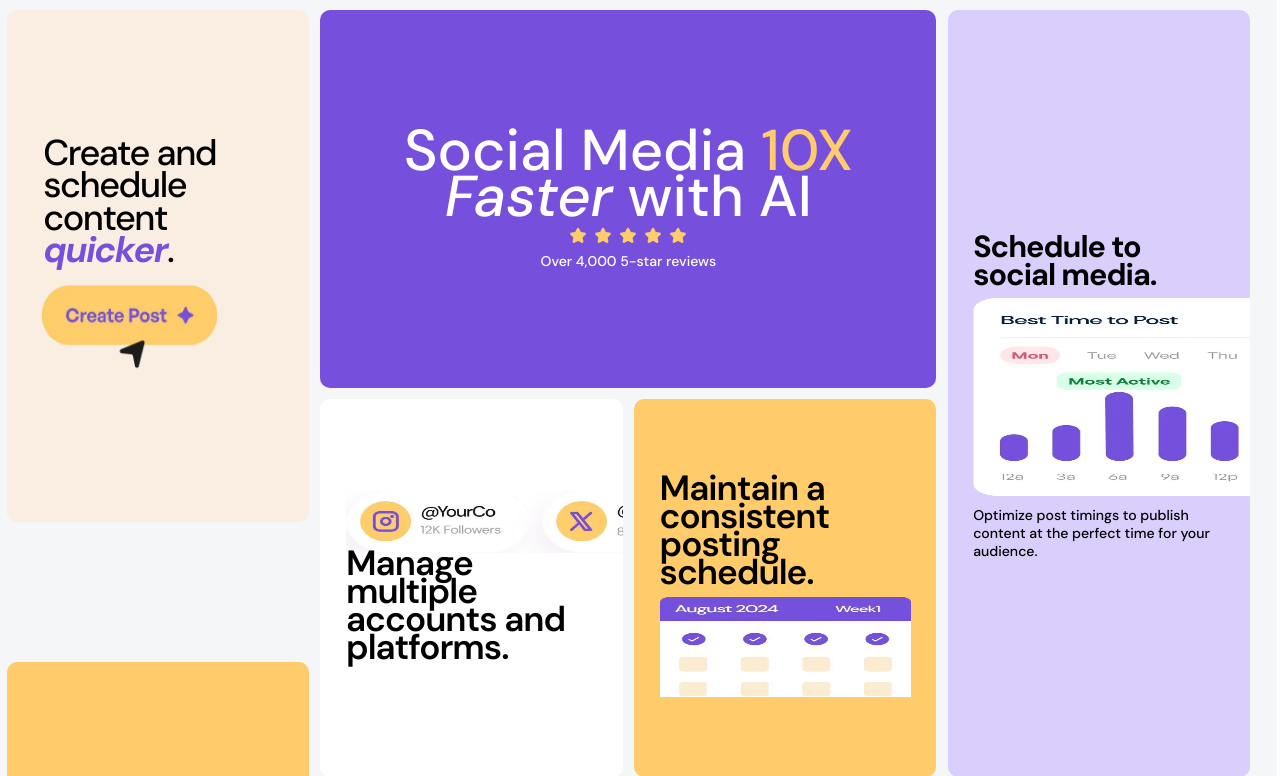
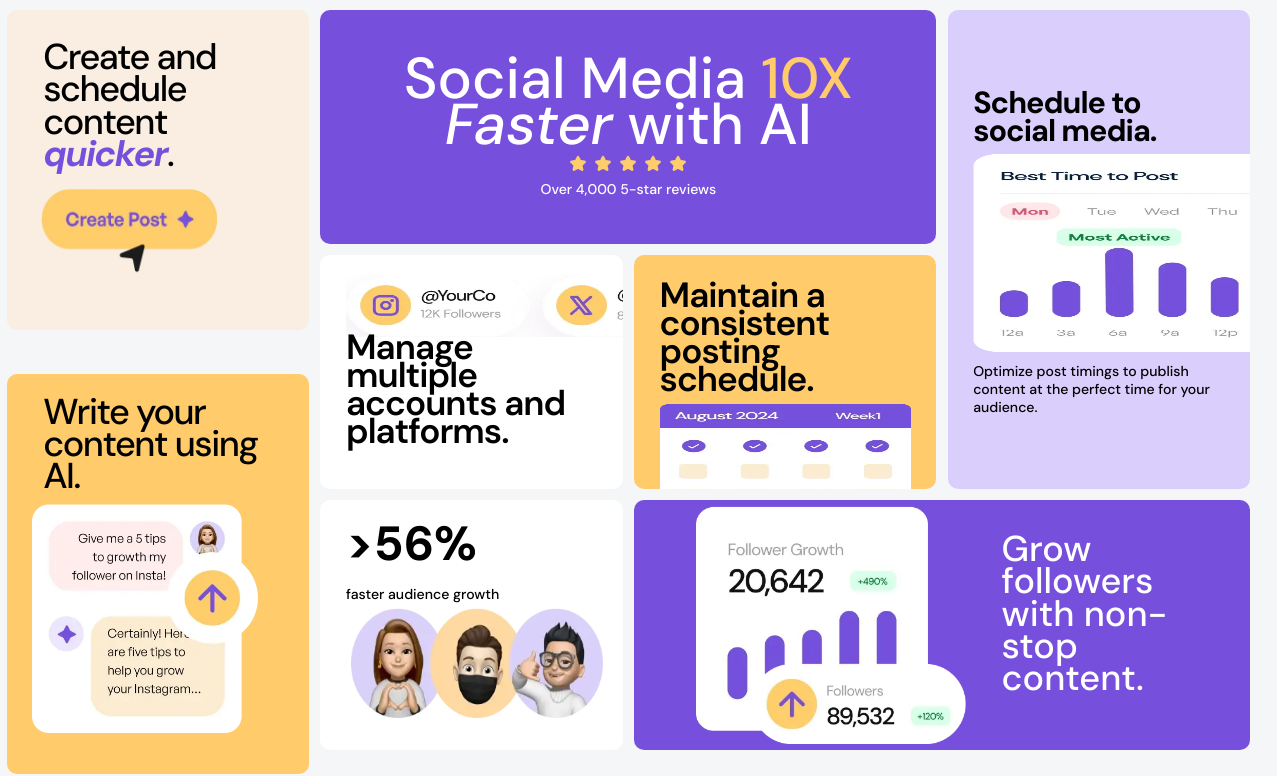
Before and after one commit to vinaykumar91/grid-main, a plain HTML site: page index.html in a window 1280 px wide. Shown: the top 776 px of the page. Drawn offline with Linux system fonts and the light colour scheme.

Commit message:
Update index.html

```diff
--- a/index.html
+++ b/index.html
@@ -98,28 +98,7 @@
     }
     .attribution { font-size: 11px; text-align: center; }
     .attribution a { color: hsl(228, 45%, 44%); }
-    @media only screen and (orientation: landscape) {
-      .grid-container{
-        display: grid;
-        height:100vw;
-        width:100%;
-        grid-template-columns: 24% 24% 24% 24%;
-        grid-template-rows:25% 25% 25%;
-        gap:1em;
-        padding:10px;
-        background-color: rgb(244, 246, 248);
-        margin-left: -0.2em;
-      }
-      .item7{
-        background-color:hsl(31, 66%, 93%);
-        height:35vw;
-      }
-      .item8{
-        background-color:hsl(39, 100%, 71%);
-        height:43vw;
-      }
-    }
-    @media only screen and (min-width:1000px),(orientation: landscape) {
+    @media only screen and (min-width:1000px){
       .grid-container{
         grid-template-rows: 30% 30% 32%;
         gap:0.7em;
@@ -218,24 +197,6 @@
         height:5em;
         width:70%;
         margin-left: 0.5em;
-      }
-    }
-    @media only screen and (orientation: landscape) {
-      .text5{
-        margin-left: -1.75em;
-      }
-      .item5 img{
-        height:120%;
-        width:100%;
-        margin:0em 1.5em;
-      }
-      .item7{
-        background-color:hsl(31, 66%, 93%);
-        height:40vw;
-      }
-      .item8{
-        background-color:hsl(39, 100%, 71%);
-        height:48vw;
       }
     }
     @media only screen and (min-width:475px) and (max-width:1000px)
```
